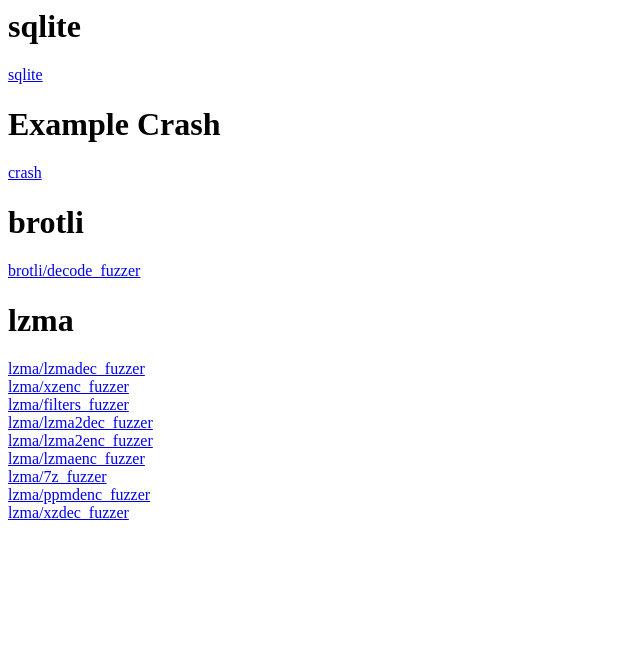
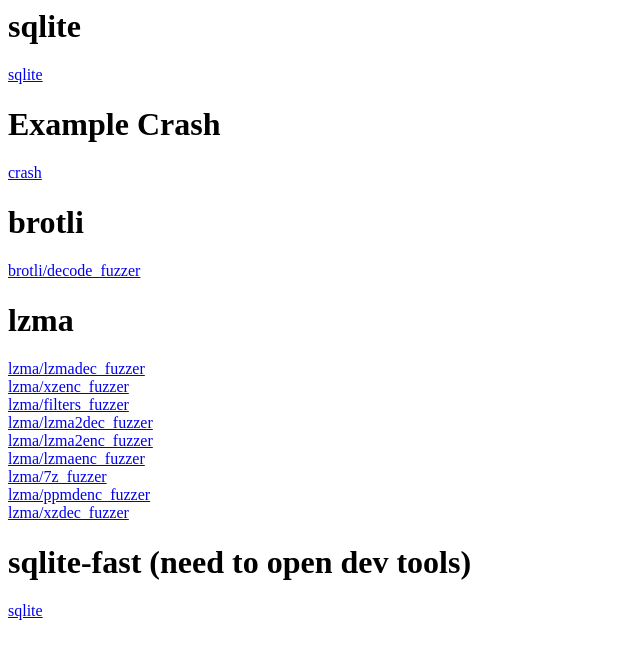
Before and after one commit to jonathanmetzman/wasm-fuzzing-demo, a plain HTML site: page index.html in a window 1280 px wide. Shown: the whole page, without its empty margins (0-640 px from the left). Drawn offline with Linux system fonts and the light colour scheme.

Commit message:
update index

```diff
--- a/index.html
+++ b/index.html
@@ -14,3 +14,5 @@
 <a href="/wasm-fuzzing-demo/lzma/7z_fuzzer.html">lzma/7z_fuzzer</a><br>
 <a href="/wasm-fuzzing-demo/lzma/ppmdenc_fuzzer.html">lzma/ppmdenc_fuzzer</a><br>
 <a href="/wasm-fuzzing-demo/lzma/xzdec_fuzzer.html">lzma/xzdec_fuzzer</a><br>
+<h1>sqlite-fast (need to open dev tools)</h1>
+<a href="/wasm-fuzzing-demo/sqlite-fast/sqlite.html">sqlite</a><br>
```
